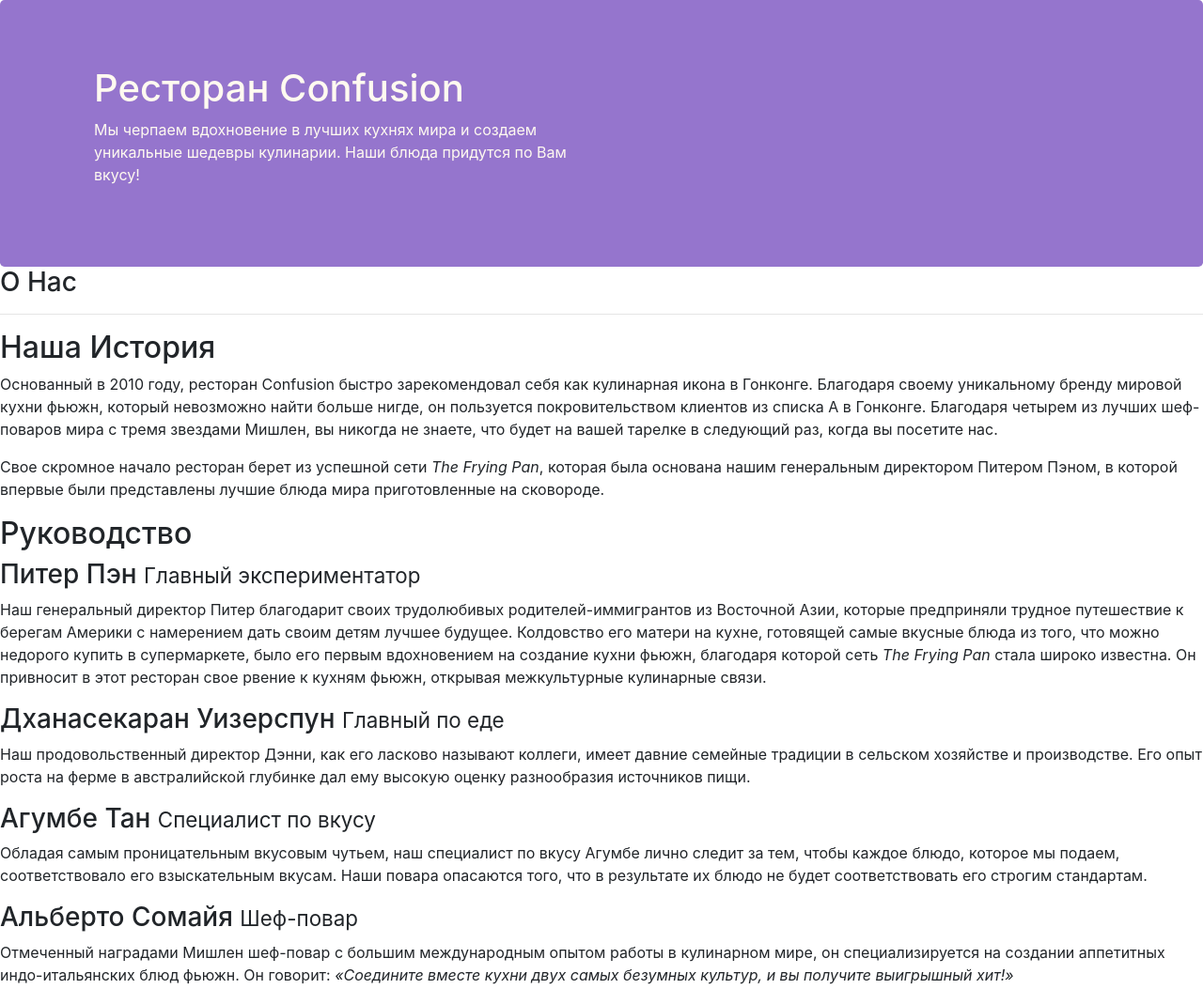
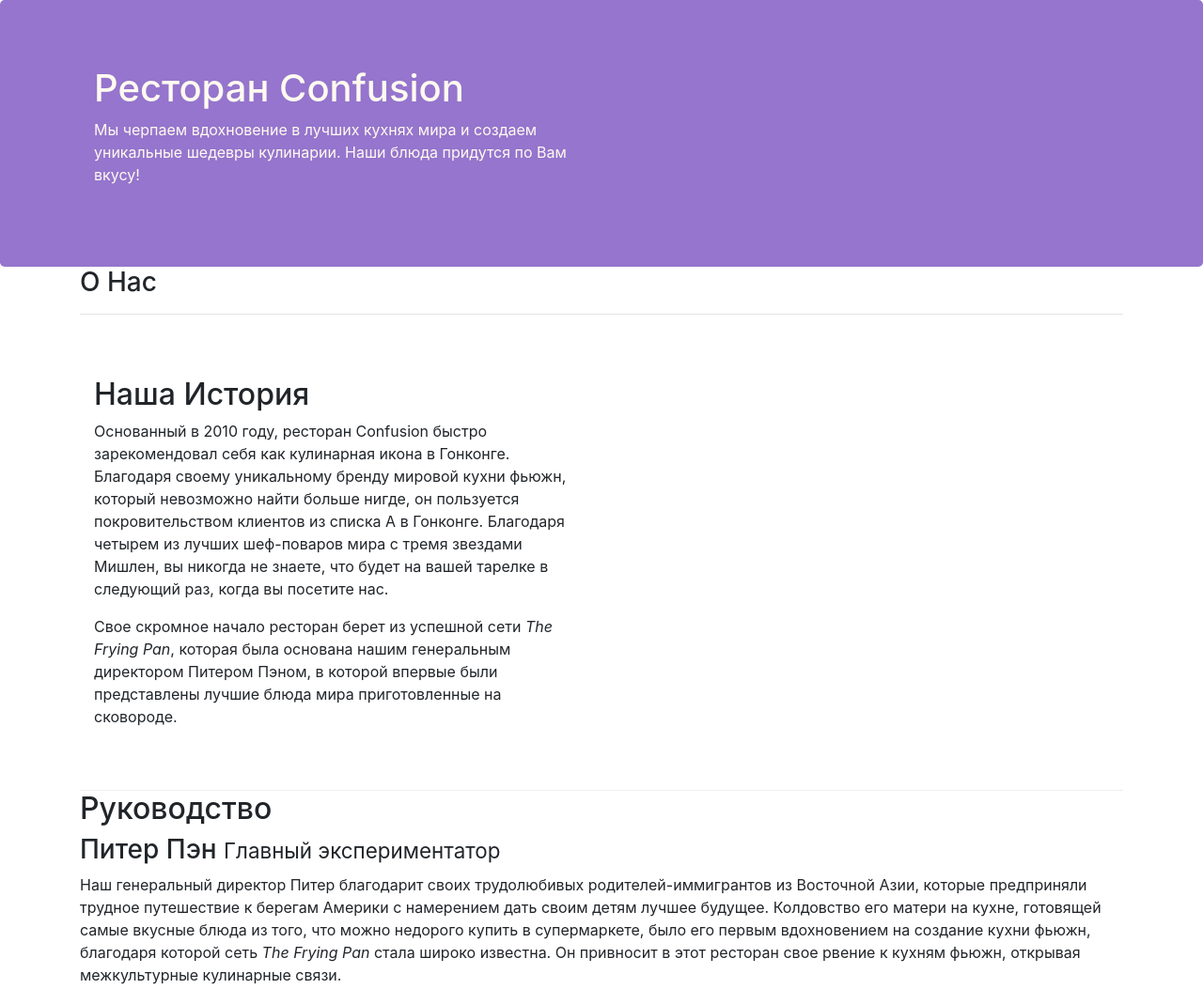
Before and after one commit to SumrakCoC/lab2, a plain HTML site: page lab2.html in a window 1280 px wide. Shown: the top 1053 px of the page at 94% size. Drawn offline with Linux system fonts and the light colour scheme.

Commit message:
zadanie 2

```diff
--- a/lab2.html
+++ b/lab2.html
@@ -30,7 +30,7 @@
         </div>
     </header>
 
-    <div>
+    <div class="container">
         <div>
             <div>
                <h3>О Нас</h3>
@@ -38,14 +38,14 @@
             </div>
         </div>
 
-        <div>
-            <div>
+          <div class="row row-content align-items-center">
+            <div class="col col-sm order-sm-first col-md">
                 <h2>Наша История</h2>
                 <p>Основанный в 2010 году, ресторан Сonfusion быстро зарекомендовал себя как кулинарная икона в Гонконге. Благодаря своему уникальному бренду мировой кухни фьюжн, который невозможно найти больше нигде, он пользуется покровительством клиентов из списка A в Гонконге. Благодаря четырем из лучших шеф-поваров мира с тремя звездами Мишлен, вы никогда не знаете, что будет на вашей тарелке в следующий раз, когда вы посетите нас.
 </p>
                 <p>Свое скромное начало ресторан берет из успешной сети <em>The Frying Pan</em>, которая была основана нашим генеральным директором  Питером Пэном, в которой впервые были представлены лучшие блюда мира приготовленные на сковороде.</p>
             </div>
-            <div>
+            <div class="col col-sm col-md">
             </div>
         </div>
 
```
